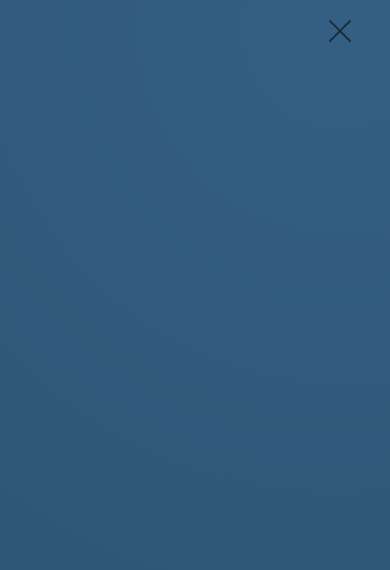
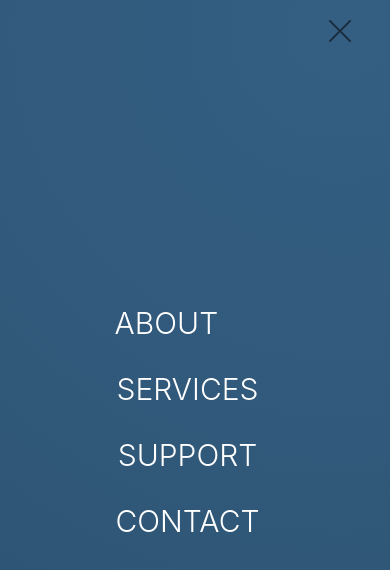
Before and after one commit to BryantCabrera/twocents, a React (Create React App) app: page / in a window 390 px wide. Both pictures are taken after a click on the label 340 px from the left and 30 px from the top of the page. Shown: the top 570 px of the page. Built offline with nearby package versions, Linux system fonts and the light colour scheme.

Commit message:
Bryant adds links and completes hamburger nav with styling in NavBar.js.

```diff
--- a/src/Components/NavBar/NavBar.css
+++ b/src/Components/NavBar/NavBar.css
@@ -81,6 +81,18 @@ nav a:active {
         transition: transform .8s cubic-bezier(0.86, 0, 0.07, 1);
     }
 
+    .hamburger__nav {
+        position: fixed;
+        top: 0;
+        left: 0;
+        height: 100vh;
+        z-index: 3;
+
+        opacity: 0;
+        width: 0;
+        transition: all .8s cubic-bezier(0.68, -0.55, 0.265, 1.55);
+    }
+
     .hamburger__list {
         position: absolute;
         top: 50%;
@@ -122,7 +134,7 @@ nav a:active {
         transform: scale(80);
     }
 
-    .hamburger__checkbox:checked ~ .hamburger__list {
+    .hamburger__checkbox:checked ~ .hamburger__nav {
         opacity: 1;
         width: 100%;
     }
--- a/src/Components/NavBar/NavBar.js
+++ b/src/Components/NavBar/NavBar.js
@@ -23,9 +23,10 @@ class NavBar extends Component {
 
                     <div className="hamburger__background">&nbsp;</div>
 
+                    <div className="hamburger__nav">
                         <ul className="hamburger__list">
                             <li className="hamburger__item">
-                            <a className="hamburger__link" href="#about" title="About Page">About</a>
+                                <a className="hamburger__link" href="#about" title="About Page">About&nbsp;&nbsp;&nbsp;&nbsp;&nbsp;</a>
                             </li>
                             <li className="hamburger__item">
                                 <a className="hamburger__link" href="#Services" title="Services Page">Services</a>
@@ -37,6 +38,7 @@ class NavBar extends Component {
                                 <a className="hamburger__link" href="#Contact" title="Contact Page">Contact</a>
                             </li>
                         </ul>
+                    </div>
                 </nav>
             </div>
         )
```
Lines whose indentation alone changed are shown as unchanged.
